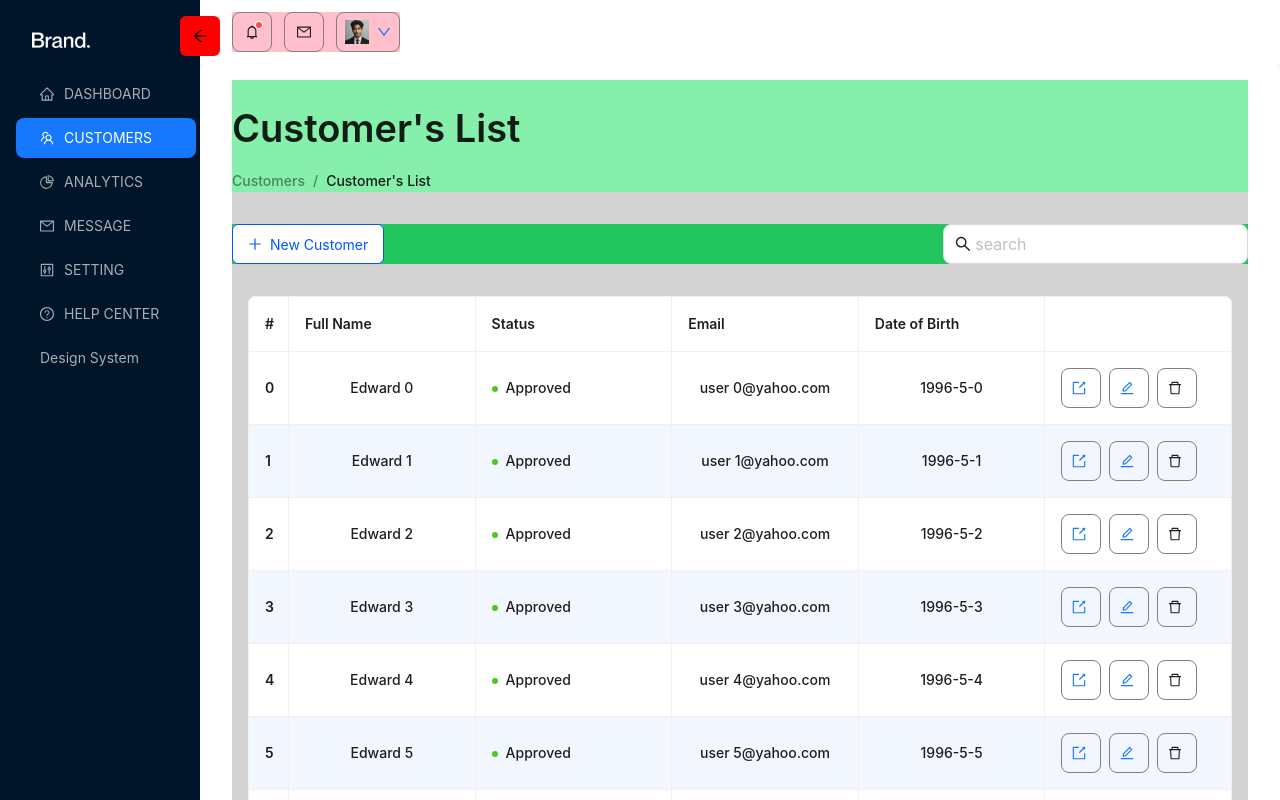
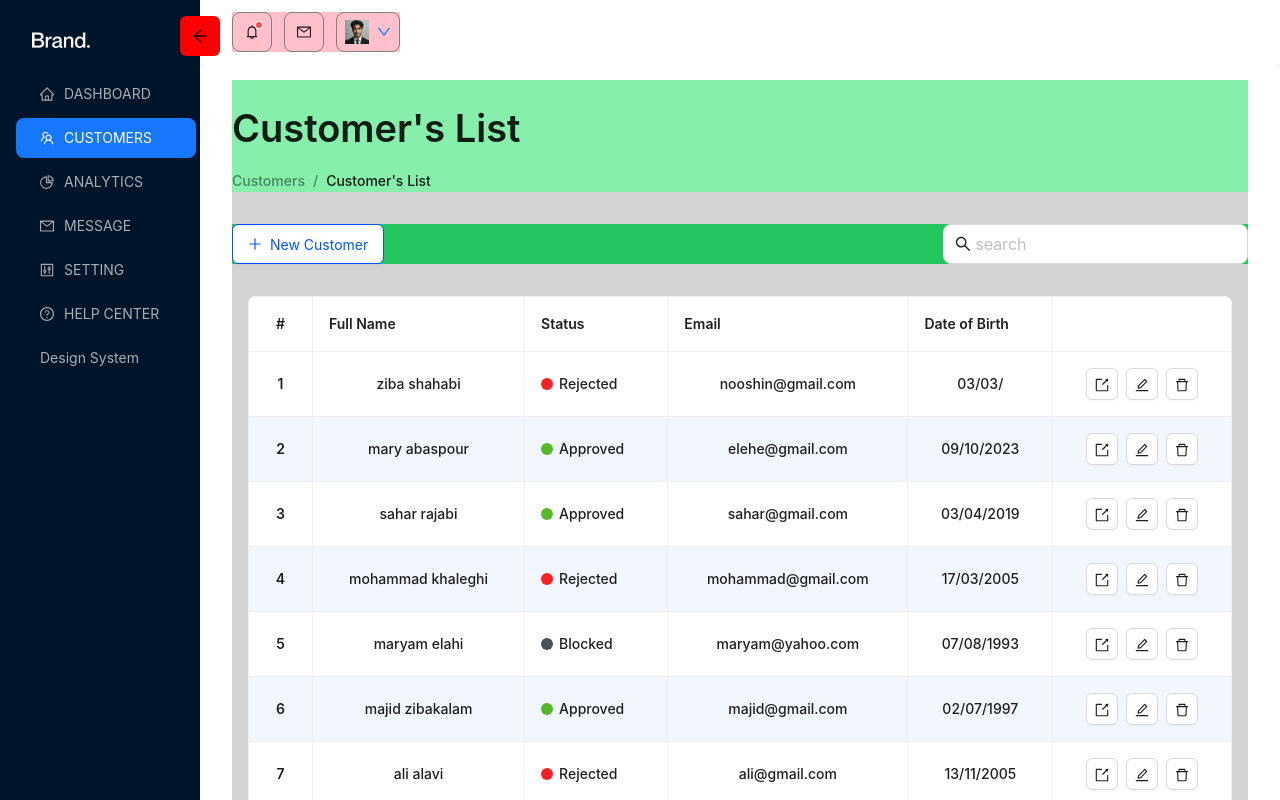
Before and after one commit to sanazniamati/panel-admin-react, a React (Vite) app: page /customers in a window 1280 px wide. Shown: the top 800 px of the page. Built offline with nearby package versions, Linux system fonts and the light colour scheme; data requests are answered from the project's data file.

Commit message:
refractor someChanges

```diff
--- a/src/Pages/private/Customer/index.tsx
+++ b/src/Pages/private/Customer/index.tsx
@@ -1,8 +1,13 @@
 /** @format */
 
 import Customers from "../../../module/Customers";
+import { CustomersProvider } from "../../../module/Customers/contex";
 
 const CustomersPage = () => {
-  return <Customers />;
+  return (
+    <CustomersProvider>
+      <Customers />
+    </CustomersProvider>
+  );
 };
 export default CustomersPage;
--- a/src/module/Customers/components/customerTable/index.tsx
+++ b/src/module/Customers/components/customerTable/index.tsx
@@ -2,124 +2,40 @@
 
 import React from "react";
 import type { TableColumnsType } from "antd";
-import { Badge, Button, Flex, Space } from "antd";
+import { TableColumns } from "./columns";
+
+import { Badge, Flex, Space } from "antd";
 import { DeleteOutlined, EditOutlined, ExportOutlined } from "@ant-design/icons";
 import Table from "antd/es/table";
 import { omit } from "lodash";
 import ITableItems from "./tableItems";
 import { Link } from "react-router-dom";
-
-const dataSource: ITableItems[] = [];
-for (let i = 0; i < 100; i++) {
-  dataSource.push({
-    key: i,
-    name: `Edward ${i}`,
-    status: "Approved",
-    email: `user ${i}@yahoo.com`,
-    birthDate: `1996-5-${i}`,
-  });
-}
+import { useGetAllCustomersQuery } from "../../../../services/customerApi/customerApi";
+import { useCustomerContext } from "../../contex";
 
 const CustomersTable: React.FC = () => {
-  const columns: TableColumnsType<ITableItems> = [
-    {
-      title: "#",
-      dataIndex: "key",
-      rowScope: "row",
-      width: 40,
-      // fixed: "left",
-    },
-    {
-      title: "Full Name",
-      dataIndex: "name",
-      key: "name",
-    },
-    {
-      title: "Status",
-      dataIndex: "status",
-      key: "status",
+  let tabelRowNum = 0;
+  const { values } = useCustomerContext();
+  const { searchTerm } = values;
+  const { data } = useGetAllCustomersQuery(searchTerm);
+  console.log("TableData", data);
+  const TableDataSource: ITableItems[] = [];
+  if (data) {
+    data.map((record: any) => {
+      tabelRowNum += 1;
+      TableDataSource.push({
+        rowNum: tabelRowNum,
+        fullname: record.firstName + " " + record.lastName,
+        status: record.status,
+        email: record.email,
+        birthDate: record.birthDayDate,
+        id: record.id,
+      });
+    });
+  }
 
-      width: "20%",
-      render: (text, record, index) => {
-        return (
-          <Flex gap={8}>
-            <Badge size="default" status="success" />
-            {text}
-          </Flex>
-        );
-      },
-    },
+  const columns = TableColumns();
 
-    {
-      title: "Email",
-      dataIndex: "email",
-      key: "email",
-      ellipsis: true,
-    },
-    {
-      title: "Date of Birth",
-      dataIndex: "birthDate",
-      key: "birthDate",
-      ellipsis: true,
-    },
-    {
-      title: "",
-      dataIndex: "action",
-      key: "action",
-      render: () => {
-        return (
-          <div style={{ display: "flex", gap: 8 }}>
-            <Space
-              style={{
-                width: 40,
-                height: 40,
-                padding: 10,
-                border: 1,
-                borderStyle: "solid",
-                borderColor: "gray",
-                borderRadius: 8,
-              }}
-            >
-              <Link to="/customer/detailCustomer">
-                <ExportOutlined />
-              </Link>
-            </Space>
-            <Space
-              style={{
-                width: 40,
-                height: 40,
-                padding: 10,
-                border: 1,
-                borderStyle: "solid",
-                borderColor: "gray",
-                borderRadius: 8,
-              }}
-            >
-              <Link to="/customer/detailCustomer">
-                <EditOutlined />
-              </Link>
-              {/* <Link to="customers/editCustomer">
-                <EditOutlined />
-              </Link> */}
-            </Space>
-            <Space
-              style={{
-                width: 40,
-                height: 40,
-                padding: 10,
-                border: 1,
-                borderStyle: "solid",
-                borderColor: "gray",
-                borderRadius: 8,
-              }}
-            >
-              <DeleteOutlined />
-            </Space>
-          </div>
-        );
-      },
-    },
-  ];
   const newColumns: TableColumnsType<ITableItems> = columns
     ? columns.map((column) => ({
         ...column,
@@ -140,8 +56,9 @@ const CustomersTable: React.FC = () => {
   return (
     <Table
       className=" p-4 mt-4"
+      rowKey={(record) => record.id}
       columns={newColumns}
-      dataSource={dataSource}
+      dataSource={TableDataSource}
       pagination={{
         pageSize: 10,
         position: ["bottomLeft"],
--- a/src/module/Login/components/loginByMail/index.tsx
+++ b/src/module/Login/components/loginByMail/index.tsx
@@ -3,21 +3,15 @@
 import { LockOutlined, UserOutlined } from "@ant-design/icons";
 import { App, Button, Checkbox, Form, FormProps, Input } from "antd";
 import { FieldType } from "../../types/loginFieldType";
-import { useLoginUserMutation } from "../../../../services/authApi";
+import { useLoginUserMutation } from "../../../../services/authApi/authApi";
 import { toast } from "react-toastify";
 import { useNavigate } from "react-router-dom";
 import { useEffect } from "react";
 import { useAppDispatch } from "../../../../app/hooks";
-import { setUser } from "../../../../featchers/authSlice";
+import { setUser } from "../../../../featchers/auth/authSlice";
 import { ROUTES } from "../../../../routes/routesUrls";
 
-const LoginByMail = ({
-  onFinishFailed,
-  autoLogin,
-  changeAutoLogin,
-  formValue,
-  setFormValue,
-}: any) => {
+const LoginByMail = ({ onFinishFailed, autoLogin, changeAutoLogin, formValue, setFormValue }: any) => {
   const navegate = useNavigate();
   const { message } = App.useApp();
 
@@ -35,9 +29,7 @@ const LoginByMail = ({
     await trigger({ email: email, password: password }).then((result) => {
       if (result.data) {
         message.success("Login successful");
-        dispatch(
-          setUser({ token: result.data?.token, name: result.data?.user.name })
-        );
+        dispatch(setUser({ token: result.data?.token, name: result.data?.user.name }));
         navegate(ROUTES.home);
       }
     });
@@ -52,28 +44,11 @@ const LoginByMail = ({
 
   return (
     <>
-      <Form
-        name="login"
-        onFinish={onFinish}
-        onFinishFailed={onFinishFailed}
-        autoComplete="off"
-      >
-        <Form.Item<FieldType>
-          name="email"
-          rules={[{ required: true, message: "Please input your Email!" }]}
-        >
-          <Input
-            name="email"
-            value={email}
-            onChange={handleOnChange}
-            prefix={<UserOutlined />}
-            placeholder="Email"
-          />
+      <Form name="login" onFinish={onFinish} onFinishFailed={onFinishFailed} autoComplete="off">
+        <Form.Item<FieldType> name="email" rules={[{ required: true, message: "Please input your Email!" }]}>
+          <Input name="email" value={email} onChange={handleOnChange} prefix={<UserOutlined />} placeholder="Email" />
         </Form.Item>
-        <Form.Item<FieldType>
-          name="password"
-          rules={[{ required: true, message: "Please input your Password!" }]}
-        >
+        <Form.Item<FieldType> name="password" rules={[{ required: true, message: "Please input your Password!" }]}>
           <Input.Password
             name="password"
             value={password}
@@ -91,12 +66,7 @@ const LoginByMail = ({
           </a>
         </Form.Item> */}
         <Form.Item>
-          <Button
-            type="primary"
-            htmlType="submit"
-            block
-            onClick={handleLoginByMail}
-          >
+          <Button type="primary" htmlType="submit" block onClick={handleLoginByMail}>
             Login
           </Button>
         </Form.Item>
```
